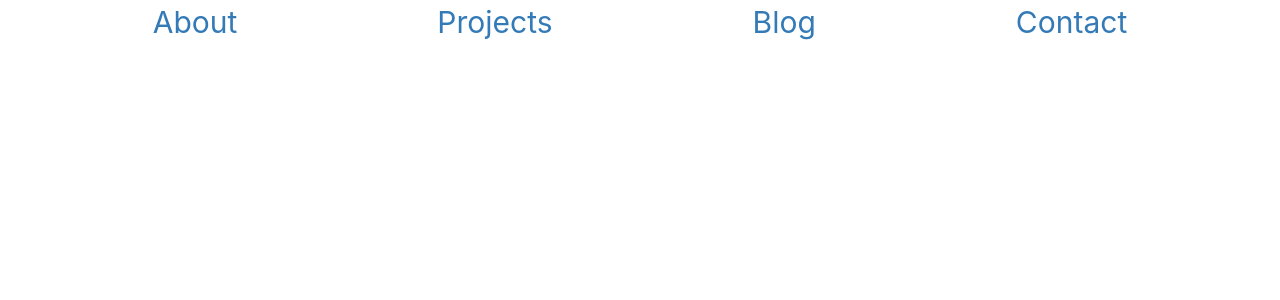
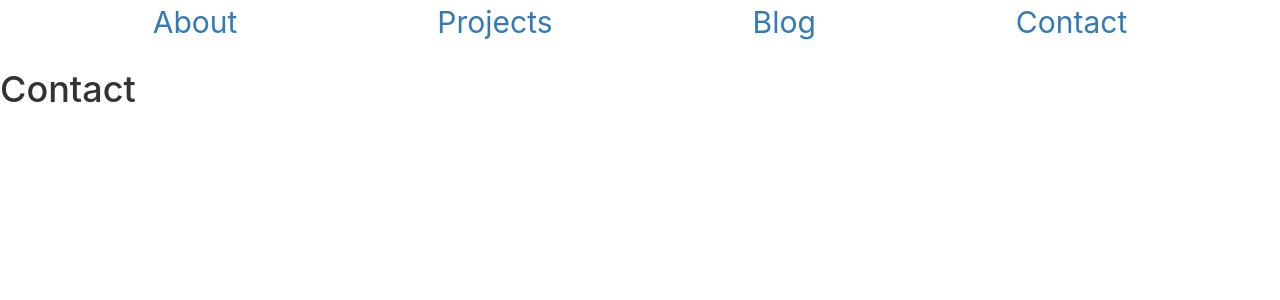
Before and after one commit to vchoe89/discard, a React (Create React App) app: page /contact in a window 1280 px wide. Shown: the top 300 px of the page. Built offline with nearby package versions, Linux system fonts and the light colour scheme.

Commit message:
router components finished

```diff
--- a/src/App.js
+++ b/src/App.js
@@ -7,6 +7,7 @@ import About from './components/About.js'
 import Navibar from './components/Navibar.js'
 import Projects from './components/Projects.js'
 import Blogs from './components/Blogs.js'
+import Contact from './components/Contact.js'
 
 
 function App() {
@@ -15,6 +16,9 @@ function App() {
       <Navibar />
       <Switch>
         <Route exact path='/about' component={About} />
+        <Route exact path='/projects' component={Projects} />
+        <Route exact path='/blogs' component={Blogs} />
+        <Route exact path='/contact' component={Contact} />
       </Switch>
     </Router>
   );
--- a/src/components/Contact.js
+++ b/src/components/Contact.js
@@ -0,0 +1,15 @@
+import React from 'react';
+import {NavLink} from 'react-router-dom';
+
+
+class Contact extends React.Component {
+  render(){
+    return(
+      <div>
+      <h1>Contact</h1>
+      </div>
+    )
+  }
+}
+
+export default Contact;
--- a/src/components/Navibar.js
+++ b/src/components/Navibar.js
@@ -9,7 +9,7 @@ class Navibar extends React.Component{
         <div id='navibar'>
             <Nav.Link href="about">About</Nav.Link>
             <Nav.Link href="projects">Projects</Nav.Link>
-            <Nav.Link href="blog">Blog</Nav.Link>
+            <Nav.Link href="blogs">Blog</Nav.Link>
             <Nav.Link href="contact">Contact</Nav.Link>
             </div>
       </Navbar>
```
